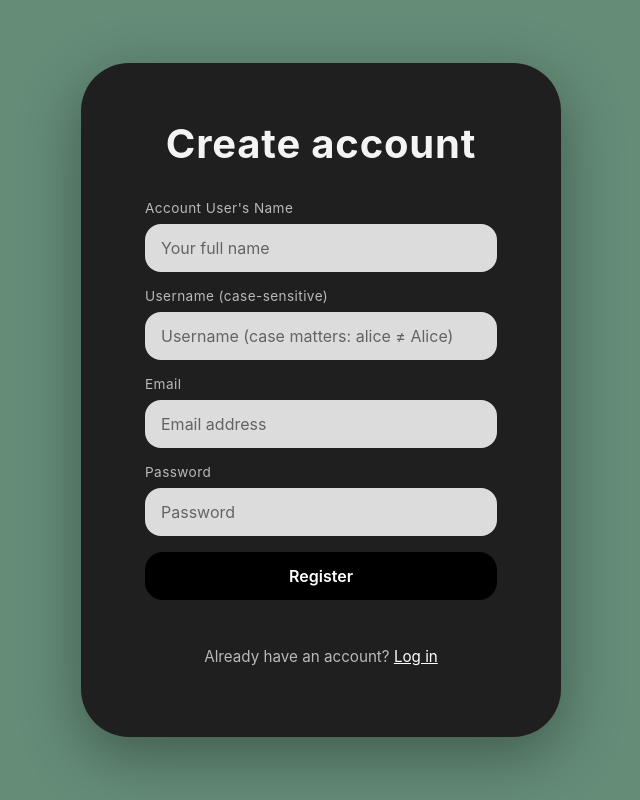
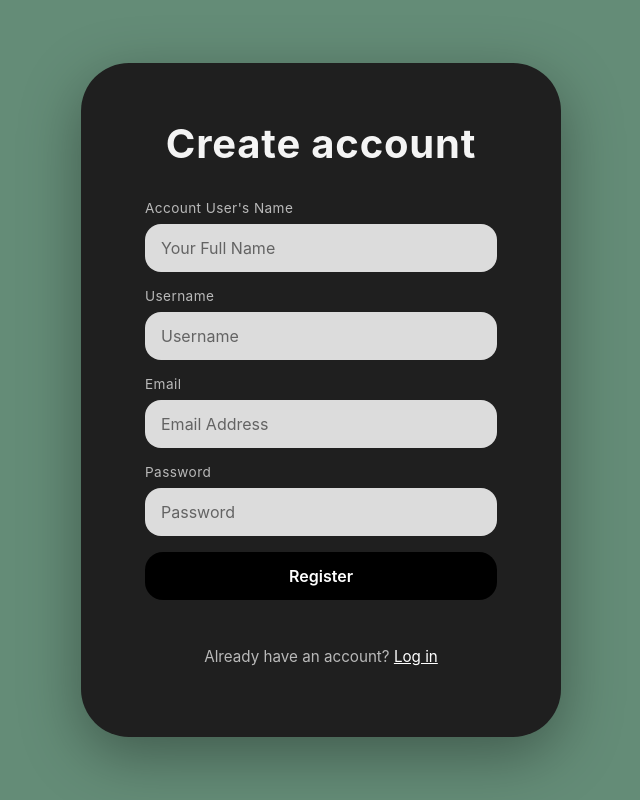
Before and after one commit to joshtnguyen/ThreadSafe, a React (Vite) app in the folder frontend/: page /register in a window 1280 px wide. Shown: the whole page, without its empty margins (319-959 px from the left). Built offline with nearby package versions, Linux system fonts and the light colour scheme; no server answers.

Commit message:
minor changes to interface and README text info  done by Josh

```diff
--- a/frontend/src/pages/RegisterPage.jsx
+++ b/frontend/src/pages/RegisterPage.jsx
@@ -51,17 +51,17 @@ export default function RegisterPage() {
               name="displayName"
               value={form.displayName}
               onChange={handleChange}
-              placeholder="Your full name"
+              placeholder="Your Full Name"
               autoComplete="name"
             />
           </label>
           <label className="field">
-            <span className="field-label">Username (case-sensitive)</span>
+            <span className="field-label">Username</span>
             <input
               name="username"
               value={form.username}
               onChange={handleChange}
-              placeholder="Username (case matters: alice ≠ Alice)"
+              placeholder="Username"
               autoComplete="username"
               required
             />
@@ -73,7 +73,7 @@ export default function RegisterPage() {
               name="email"
               value={form.email}
               onChange={handleChange}
-              placeholder="Email address"
+              placeholder="Email Address"
               autoComplete="email"
               required
             />
```
